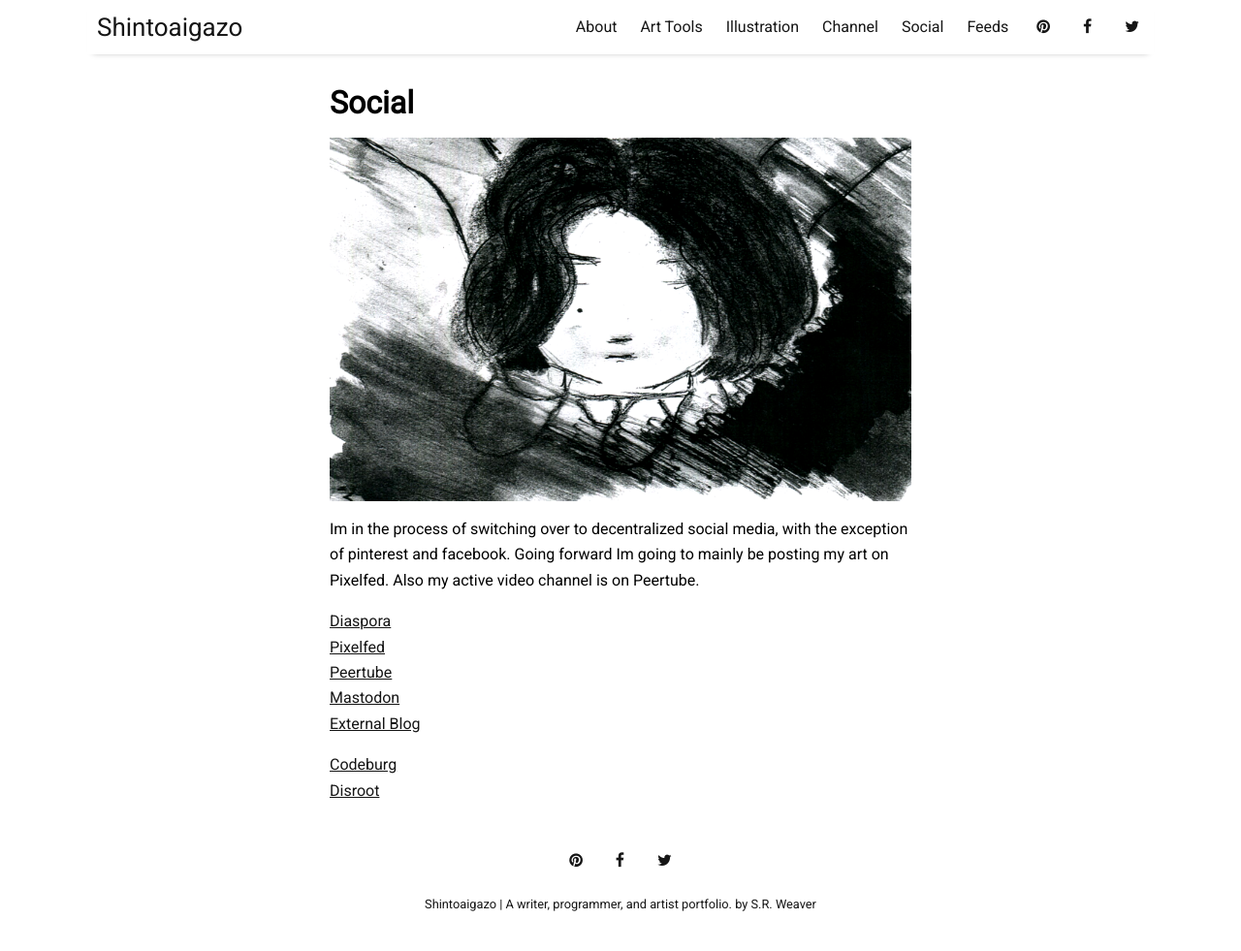
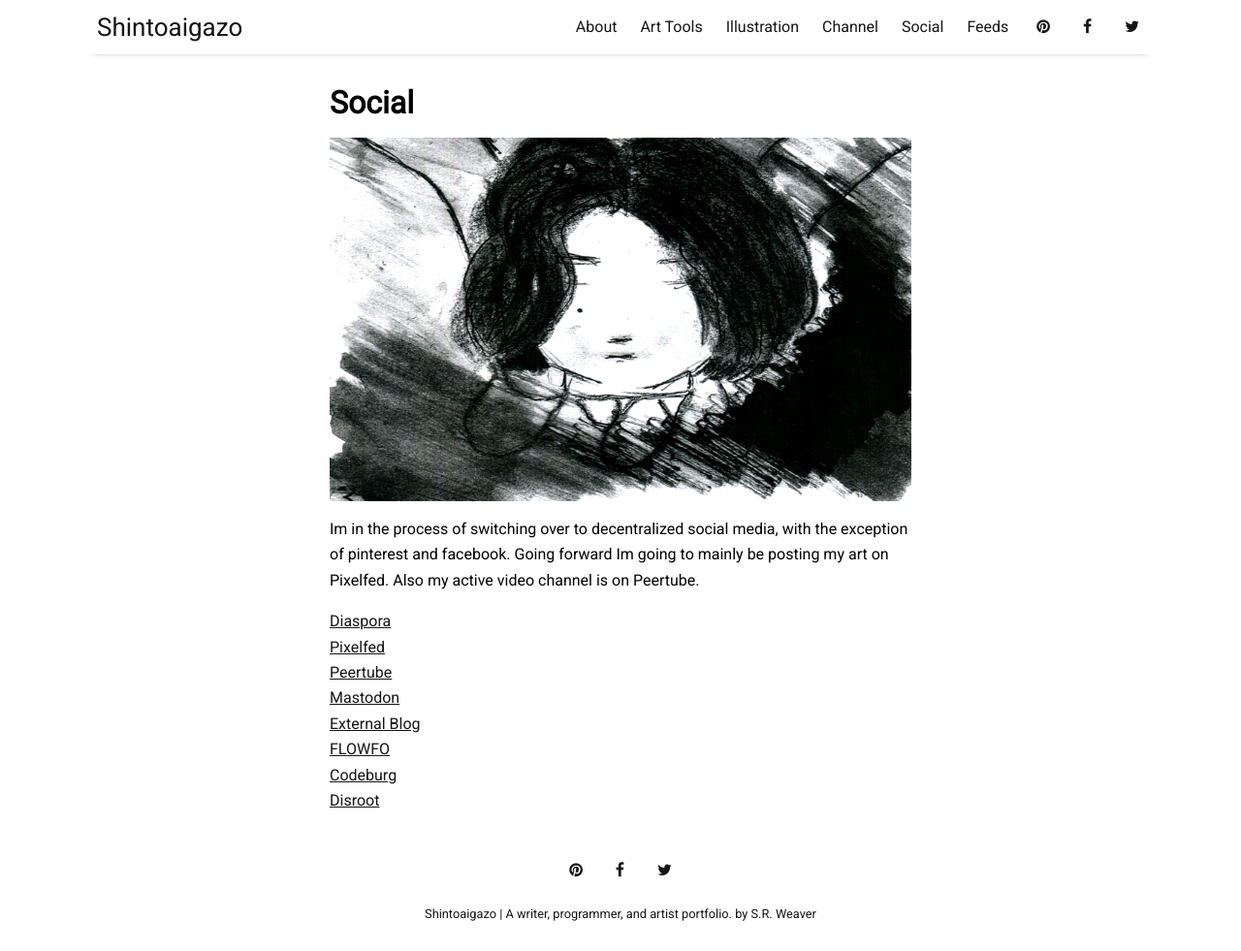
Before and after one commit to LWFlouisa/Portfolio, a Jekyll site: the page built from pages/social.md, in a window 1280 px wide and 981 px high. Shown: the whole window at 97% size. Built offline with Jekyll 4.4.1, drawn with Linux system fonts in a browser that asks for light colours; nearby versions of some CDN libraries.

Commit message:
Update social.md

```diff
--- a/pages/social.md
+++ b/pages/social.md
@@ -11,7 +11,7 @@ Im in the process of switching over to decentralized social media, with the exce
 [Pixelfed](https://pixelfed.de/LWFlouisa)<br />
 [Peertube](https://video.ploud.jp/c/mytalkshow/videos?languageOneOf=en&s=2)<br />
 [Mastodon](https://pawoo.net/web/accounts/1287123)<br />
-<a href="https://fediverse.blog/~/ExternalBlog/atom.xml">External Blog</a>
-
+<a href="https://fediverse.blog/~/ExternalBlog/atom.xml">External Blog</a><br />
+<a href="https://flowfo.me/profile/SRWeaver#artworks">FLOWFO</a><br />
 [Codeburg](https://codeberg.org/LWFlouisa)<br />
 [Disroot](https://git.disroot.org/LWFlouisa)
```
